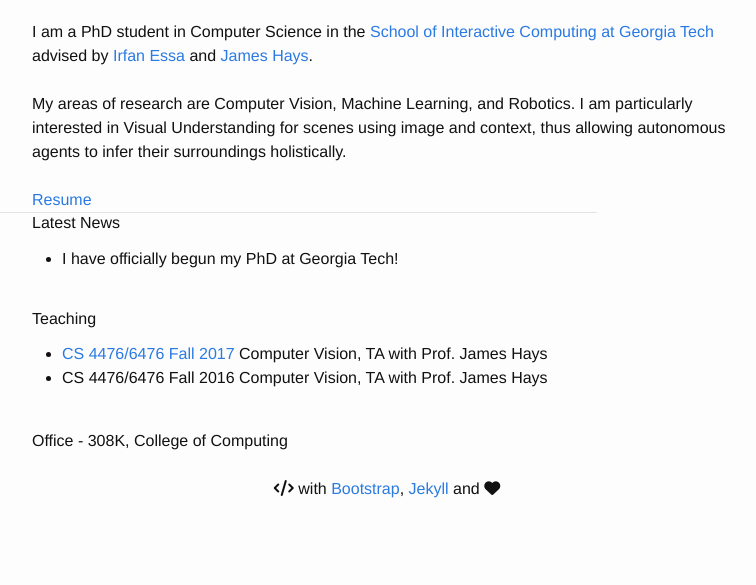
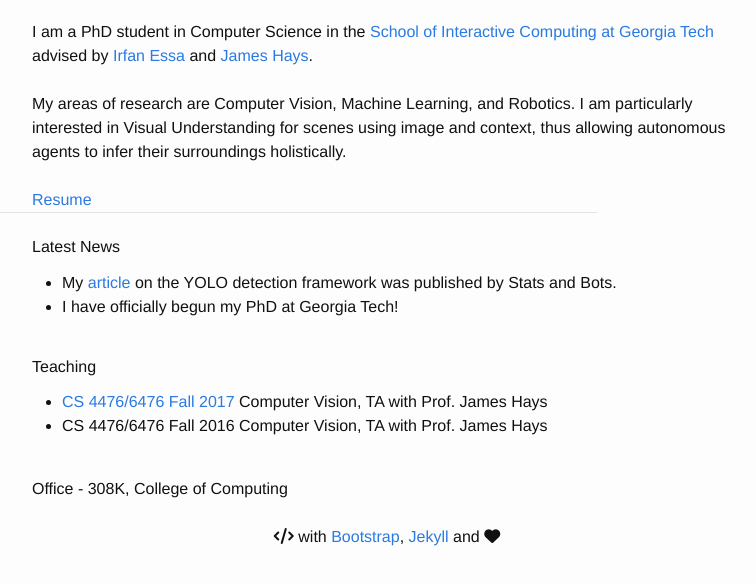
Before and after one commit to varunagrawal/varunagrawal.github.io, a Jekyll site: the page built from index.html, in a window 1280 px wide, cut to the strip 284-869 px from the top of the page. Shown: the whole strip, without its empty margins (253-1009 px from the left). Built offline with Jekyll 4.4.1, drawn with Linux system fonts in a browser that asks for light colours; nearby versions of some CDN libraries.

Commit message:
new news item

```diff
--- a/index.html
+++ b/index.html
@@ -70,12 +70,14 @@ title: Varun Agrawal Online
     </div>
 
     <hr class="col-8"/>
+    <br/>
 
     <div class="row">
         <div class="col col-md-8 ml-md-auto mr-md-auto">
             <h6>Latest News</h6>
             <div>
                 <ul>
+                    <li>My <a href="https://blog.statsbot.co/real-time-object-detection-yolo-cd348527b9b7">article</a> on the YOLO detection framework was published by Stats and Bots.</li>
                     <li>I have officially begun my PhD at Georgia Tech!</li>
                 </ul>
             </div>
```
